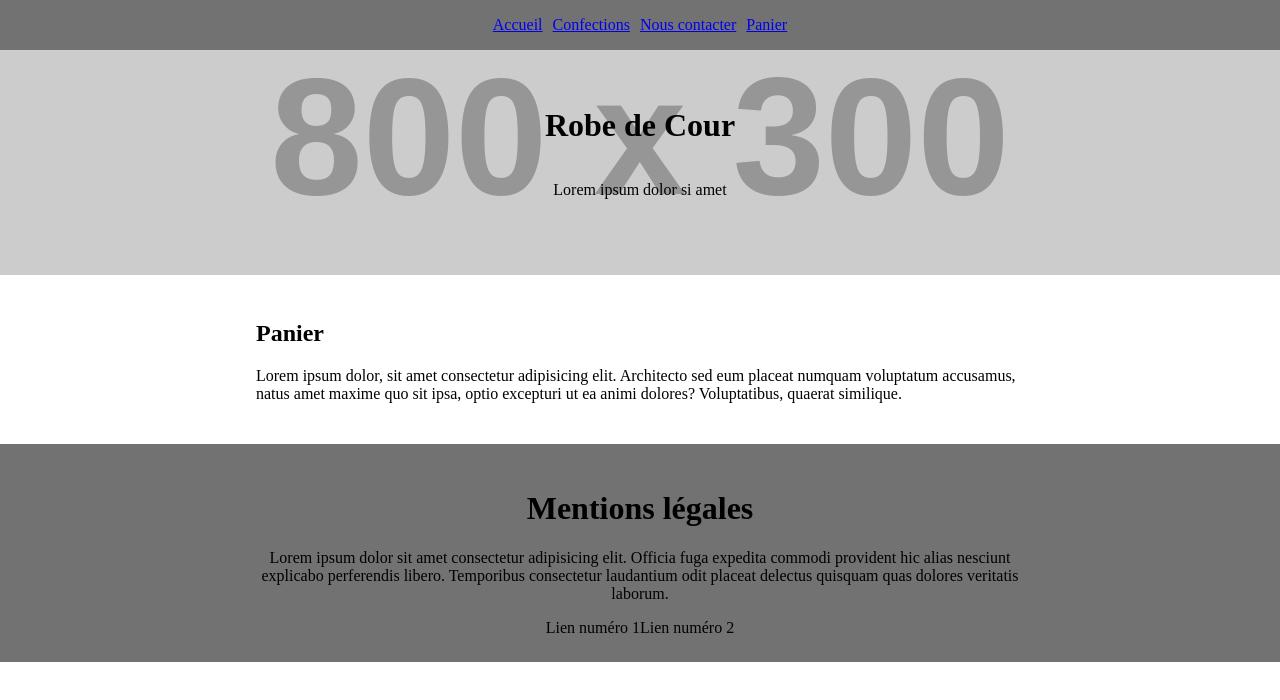
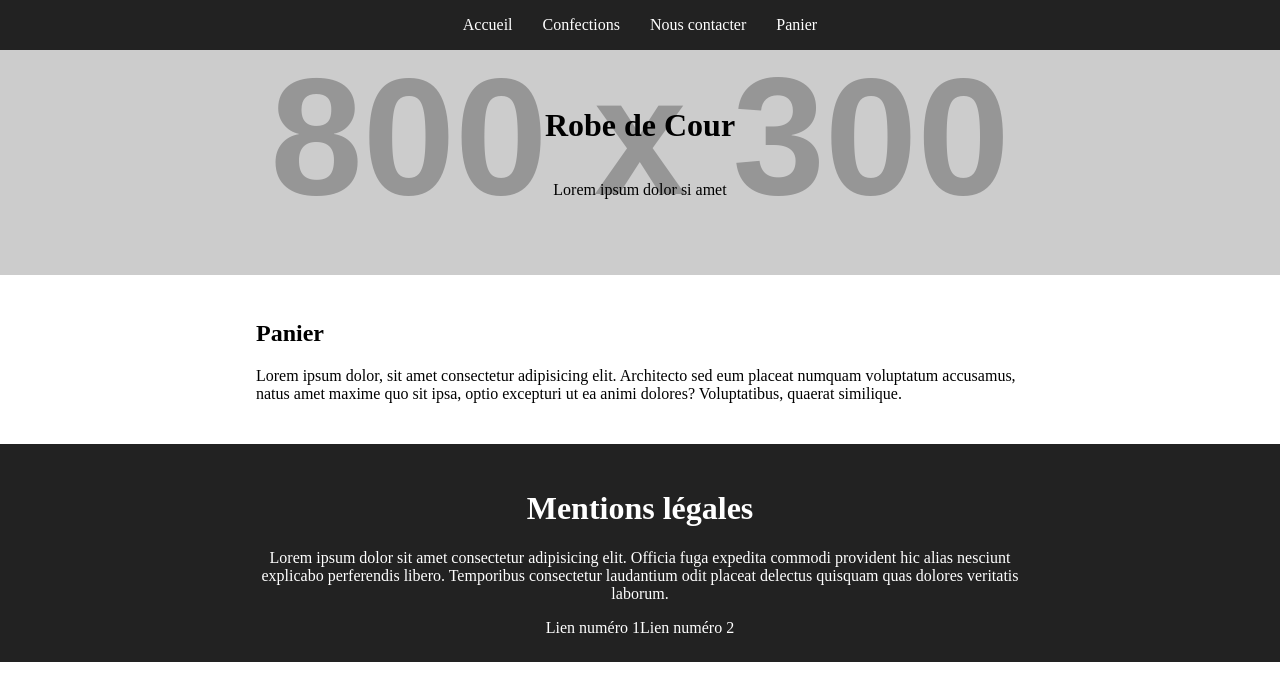
Before and after one commit to Ghatos-labs/robe-de-cour-site, a React (Vite) app: page /panier in a window 1280 px wide. Shown: the top 700 px of the page. Built offline with nearby package versions, Linux system fonts and the light colour scheme.

Commit message:
Stylized the website a bit

```diff
--- a/src/components/confections.tsx
+++ b/src/components/confections.tsx
@@ -26,7 +26,7 @@ const GenerateAccessoriesBtn = () => {
   {
     elementList.push
     (
-      <Link to={"/confections/" + data.confectionPage.accesoires[i - 1].id} className="confection-btn">
+      <Link to={"/confections/" + data.confectionPage.accesoires[i - 1].id} className="confection-btn global-btn-style">
         <img src="https://placehold.co/100x150" key={i}></img>
         <h3>{data.confectionPage.accesoires[i - 1].name}</h3>
       </Link>
--- a/src/components/navbar.tsx
+++ b/src/components/navbar.tsx
@@ -25,10 +25,10 @@ function closeNavbar()
 function NavButtons() {
   return(
     <div>
-      <Link to="/" className="navbar-btn" onClick={closeNavbar}>Accueil</Link>
-      <Link to="/confections" className="navbar-btn" onClick={closeNavbar}>Confections</Link>
-      <Link to="/contacter" className="navbar-btn" onClick={closeNavbar}>Nous contacter</Link>
-      <Link to="/panier" className="navbar-btn" onClick={closeNavbar}>Panier</Link>
+      <Link to="/" className="navbar-btn global-btn-style" onClick={closeNavbar}>Accueil</Link>
+      <Link to="/confections" className="navbar-btn global-btn-style" onClick={closeNavbar}>Confections</Link>
+      <Link to="/contacter" className="navbar-btn global-btn-style" onClick={closeNavbar}>Nous contacter</Link>
+      <Link to="/panier" className="navbar-btn global-btn-style" onClick={closeNavbar}>Panier</Link>
     </div>
   )
 }
--- a/src/style.css
+++ b/src/style.css
@@ -1,9 +1,10 @@
 #root
 {
-  --primary-color: #ffffff;
-  --secondary-color: #727272;
+  --background-color: #ffffff;
+  --primary-color: #222222;
   --accent-color: #b91313;
-  --divider-line-color: #00000088;
+
+  --btn-hover-bg-color: #88888888;
 
   --mobile-screen-margin: 25px;
 
@@ -14,6 +15,9 @@
   --menu-font-size: 1.5rem;
 
   --confection-btn-margin: 10px;
+  --btn-border-radius: 5px;
+
+  background-color: var(--background-color);
 }
 body
 {
@@ -35,7 +39,7 @@ body
   grid-gap: var(--menu-btn-margin);
   justify-content: center;
   align-items: center;
-  background-color: var(--secondary-color);
+  background-color: var(--primary-color);
 }
 #mobile-navbar
 {
@@ -46,13 +50,21 @@ body
   top: 0;
   width: 100%;
   height: 100vh;
-  background-color: var(--secondary-color);
+  background-color: var(--primary-color);
   z-index: 10;
 }
 #mobile-navbar div
 {
   display: flex;
   flex-direction: column;
+}
+#mobile-navbar .navbar-btn
+{
+  position: relative;
+  margin-top: var(--menu-btn-margin);
+  margin-right: calc(var(--mobile-screen-margin) * 2);
+  padding-top: var(--menu-btn-margin);
+  padding-bottom: var(--menu-btn-margin);
 }
 .menu-toggle-btn
 {
@@ -83,8 +95,22 @@ body
 }
 .navbar-btn
 {
-  margin-top: 10px;
-  margin-bottom: 10px;
+  display: grid;
+  padding-left: 10px;
+  padding-right: 10px;
+  height: calc(100% - 10px);
+  align-items: center;
+  color: white;
+  text-decoration: none;
+  border-radius: var(--btn-border-radius);
+  transition-duration: 0.3s;
+  transition-property: background-color;
+}
+.navbar-btn:hover
+{
+  background-color: var(--btn-hover-bg-color);
+  transition-duration: 0.3s;
+  transition-property: background-color;
 }
 .mobile-navbar a
 {
@@ -121,16 +147,29 @@ body
   padding: calc(var(--confection-btn-margin) * 0.5);
   justify-content: top;
   text-align: center;
+  border-radius: var(--btn-border-radius);
+  text-decoration: none;
+  color: black;
+  transition-duration: 0.3s;
+  transition-property: background-color;
 }
-
+.confection-btn:hover
+{
+  background-color: var(--btn-hover-bg-color);
+  transition-duration: 0.3s;
+  transition-property: background-color;
+}
 #footer
 {
-  background-color: var(--secondary-color);
+  background-color: var(--primary-color);
   padding-top: var(--mobile-screen-margin);
   padding-bottom: var(--mobile-screen-margin);
   text-align: center;
 }
-
+#footer h1, #footer p, #footer a
+{
+  color: white;
+}
 
 @media (min-width: 720px)
 {
```
